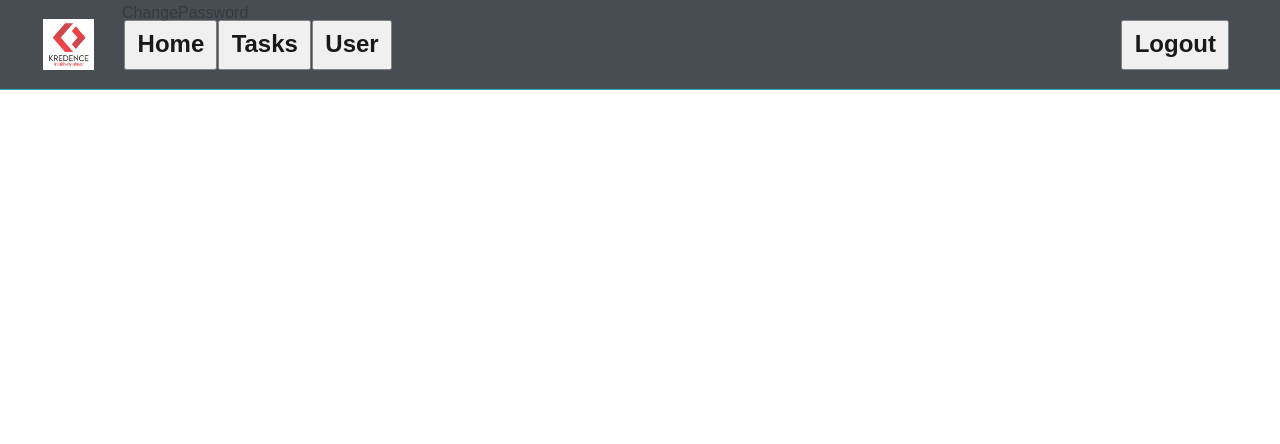
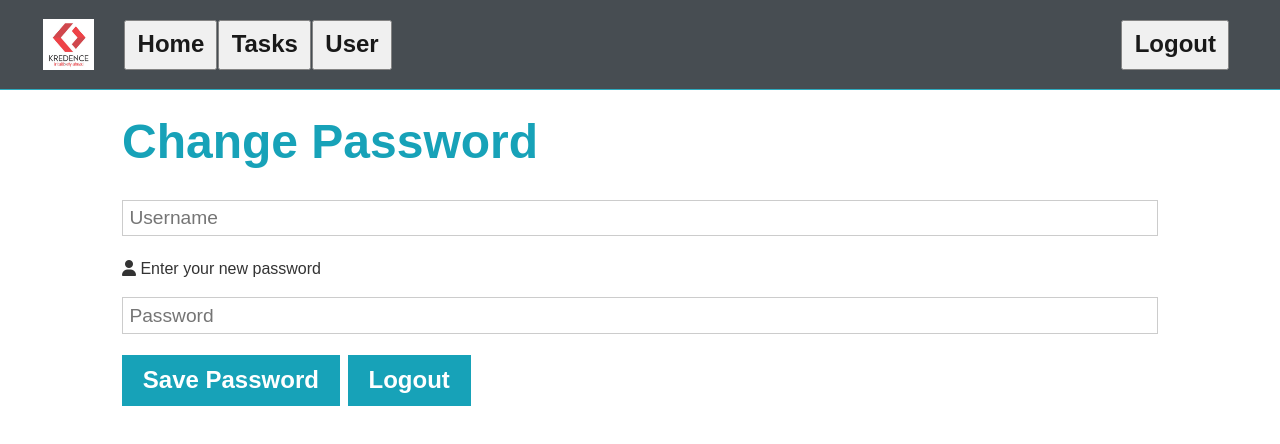
Before and after one commit to Sonu-kumar-web/Web-Panel-using-React-, a React (Create React App) app: page /change-password in a window 1280 px wide. Shown: the top 444 px of the page. Built offline with nearby package versions, Linux system fonts and the light colour scheme; sample sign-in values are in the browser's storage.

Commit message:
final submit

```diff
--- a/src/App.js
+++ b/src/App.js
@@ -10,6 +10,7 @@ import ChangePassword from "./components/auth/ChangePassword";
 import Home from "./components/dashboard/Home";
 import Tasks from "./components/dashboard/Tasks";
 import User from "./components/dashboard/User";
+import AddNewTask from "./components/dashboard/AddNewTask";
 
 import PrivateRoute from "./components/routing/PrivateRoute";
 
@@ -32,6 +33,11 @@ class App extends Component {
                      <PrivateRoute exact path="/home" component={Home} />
                      <PrivateRoute exact path="/tasks" component={Tasks} />
                      <PrivateRoute exact path="/user" component={User} />
+                     <PrivateRoute
+                        exact
+                        path="/add-new-task"
+                        component={AddNewTask}
+                     />
                   </Switch>
                </section>
             </Fragment>
--- a/src/assets/css/App.css
+++ b/src/assets/css/App.css
@@ -226,3 +226,14 @@ button {
    height: 100px;
    margin-top: 5px;
 }
+.change-pass-log {
+   color: white;
+}
+.change-pass-div {
+   margin-top: 2%;
+}
+
+.addTask {
+   margin-top: 10%;
+   width: 20%;
+}
--- a/src/components/auth/ChangePassword.js
+++ b/src/components/auth/ChangePassword.js
@@ -1,7 +1,79 @@
-import React, { Component } from "react";
+import React, { Component, Fragment } from "react";
+import { Link, Redirect } from "react-router-dom";
 
-export default class ChangePassword extends Component {
+export default class extends Component {
+   state = { password: "" };
+
    render() {
-      return <div>ChangePassword</div>;
+      const { password } = this.state;
+
+      let username = localStorage.getItem("ChangePassword");
+      console.log(username, +"    " + password);
+
+      return (
+         <Fragment>
+            <h1 className="x-large text-primary all-margin">Change Password</h1>
+            <p className="lead"></p>
+            <form className="form">
+               <div className="form-group"></div>
+               <div className="form-group">
+                  <input
+                     type="text"
+                     placeholder="Username"
+                     name="username"
+                     value={username}
+                     readOnly
+                     required
+                  />
+               </div>
+               <div className="form-group">
+                  <p className="lead">
+                     <i className="fas fa-user"></i> Enter your new password
+                  </p>
+                  <input
+                     type="password"
+                     placeholder="Password"
+                     name="password"
+                     minLength="6"
+                     value={password}
+                     onChange={(e) => {
+                        this.setState({ password: e.target.value });
+                     }}
+                     required
+                  />
+                  <div className="change-pass-div">
+                     <button
+                        className="btn btn-primary "
+                        onClick={() => {
+                           localStorage.setItem(username, password);
+                           localStorage.removeItem("isAuthenticated");
+                           window.location.reload(false);
+                        }}
+                     >
+                        <h1>
+                           <Link to="/login" className="change-pass-log">
+                              Save Password
+                           </Link>
+                        </h1>
+                     </button>
+                     <button
+                        onClick={() => {
+                           localStorage.removeItem("isAuthenticated");
+                           localStorage.removeItem("isLogin");
+                           window.location.reload(false);
+                        }}
+                        className="btn btn-primary "
+                     >
+                        <h1>
+                           <Link to="/login" className="change-pass-log">
+                              Logout
+                           </Link>
+                        </h1>
+                     </button>
+                  </div>
+               </div>
+            </form>
+         </Fragment>
+      );
    }
 }
--- a/src/components/auth/Login.js
+++ b/src/components/auth/Login.js
@@ -18,7 +18,7 @@ export default class extends Component {
       const { username, password } = this.state;
 
       if (localStorage.getItem("isAuthenticated")) {
-         return <Redirect to="/" />;
+         return <Redirect to="/home" />;
       }
       return (
          <Fragment>
--- a/src/components/auth/Signup.js
+++ b/src/components/auth/Signup.js
@@ -8,7 +8,7 @@ export default class Signup extends Component {
       e.preventDefault();
       const { username, password } = this.state;
       localStorage.setItem(username, password);
-
+      localStorage.setItem("ChangePassword", username);
       localStorage.setItem("isAuthenticated", true);
       window.location.reload(false);
    };
@@ -18,7 +18,7 @@ export default class Signup extends Component {
 
       //   Redirect if logged in
       if (localStorage.getItem("isAuthenticated")) {
-         return <Redirect to="/" />;
+         return <Redirect to="/home" />;
       }
 
       return (
--- /dev/null
+++ b/src/components/dashboard/AddNewTask.js
@@ -0,0 +1,81 @@
+import React, { Fragment } from "react";
+
+class AddNewTask extends React.Component {
+   constructor(props) {
+      super();
+      this.id = 0;
+      this.title = "hey";
+      this.completed = true;
+   }
+
+   onSubmit = (e) => {
+      e.preventDefault();
+      const newTask = [
+         {
+            id: this.id,
+            title: this.title,
+            completed: this.completed,
+         },
+      ];
+      console.log("FormData", newTask);
+      this.props.formData(newTask);
+      this.props.closeForm();
+   };
+
+   render() {
+      return (
+         <Fragment>
+            <div>
+               <h1 className="large text-primary">Add New task</h1>
+
+               <form
+                  className="form"
+                  onSubmit={(e) => {
+                     this.onSubmit(e);
+                  }}
+               >
+                  <div className="form-group">
+                     <input
+                        type="text"
+                        placeholder="id"
+                        name="id"
+                        // value={id}
+                        onChange={(e) => (this.id = e.target.value)}
+                        required
+                     />
+                  </div>
+                  <div className="form-group">
+                     <input
+                        type="text"
+                        placeholder="Title"
+                        name="title"
+                        // value={title}
+                        onChange={(e) => (this.title = e.target.value)}
+                     />
+                  </div>
+                  <div className="form-group">
+                     <input
+                        type="text"
+                        placeholder="Completed"
+                        name="completed"
+                        // value={completed}
+                        onChange={(e) => (this.completed = e.target.value)}
+                     />
+                  </div>
+
+                  <input type="submit" className="btn btn-primary my-1" />
+
+                  <button
+                     className="btn btn-primary my-1"
+                     onClick={() => this.props.closeForm()}
+                  >
+                     Go Back
+                  </button>
+               </form>
+            </div>
+         </Fragment>
+      );
+   }
+}
+
+export default AddNewTask;
--- a/src/components/dashboard/Answers.js
+++ b/src/components/dashboard/Answers.js
@@ -9,7 +9,7 @@ export default class Answers extends Component {
          "Node.js is an open-source server side runtime environment built on Chrome's V8 JavaScript engine. It provides an event driven, non-blocking (asynchronous) I/O and cross-platform runtime environment for building highly scalable server-side application using JavaScript.Node.js can be used to build different types of applications such as command line application, web application, real-time chat application, REST API server etc. However, it is mainly used to build network programs like web servers, similar to PHP, Java, or ASP.NET.";
       arr[2] =
          "MongoDB is a document-oriented NoSQL database used for high volume data storage. Instead of using tables and rows as in the traditional relational databases, MongoDB makes use of collections and documents. Documents consist of key-value pairs which are the basic unit of data in MongoDB. Collections contain sets of documents and function which is the equivalent of relational database tables.";
-      arr[4] =
+      arr[3] =
          "JavaScript is a scripting or programming language that allows you to implement complex features on web pages — every time a web page does more than just sit there and display static information for you to look at — displaying timely content updates, interactive maps, animated 2D/3D graphics, scrolling video jukeboxes, etc. — you can bet that JavaScript is probably involved. It is the third layer of the layer cake of standard web technologies, two of which (HTML and CSS) we have covered in much more detail in other parts of the Learning Area.";
       const { index } = this.props;
       console.log("Ans", index);
--- a/src/components/dashboard/User.js
+++ b/src/components/dashboard/User.js
@@ -1,7 +1,67 @@
-import React, { Component } from "react";
+import React, { Component, Fragment } from "react";
+import { Link } from "react-router-dom";
 
-export default class User extends Component {
+export default class extends Component {
    render() {
-      return <div>User</div>;
+      let username = localStorage.getItem("ChangePassword");
+      let password = localStorage.getItem(username);
+      // console.log(username, +"  " + password);
+
+      return (
+         <Fragment>
+            <h1 className="x-large text-primary all-margin">User Detail</h1>
+            <p className="lead"></p>
+
+            <form className="form" onSubmit={(e) => this.onSubmit(e)}>
+               <div className="form-group"></div>
+               <div className="form-group">
+                  <input
+                     type="text"
+                     placeholder="Username"
+                     name="username"
+                     value={username}
+                     readOnly
+                     required
+                  />
+               </div>
+               <div className="form-group">
+                  <input
+                     type="password"
+                     placeholder="Password"
+                     name="password"
+                     minLength="6"
+                     value={password}
+                     readOnly
+                     required
+                  />
+                  <div className="change-pass-div">
+                     <button className="btn btn-primary ">
+                        <h1>
+                           <Link
+                              to="/change-password"
+                              className="change-pass-log"
+                           >
+                              Change Password
+                           </Link>
+                        </h1>
+                     </button>
+                     <button
+                        onClick={() => {
+                           localStorage.removeItem("isAuthenticated");
+                           window.location.reload(false);
+                        }}
+                        className="btn btn-primary "
+                     >
+                        <h1>
+                           <Link to="/login" className="change-pass-log">
+                              Logout
+                           </Link>
+                        </h1>
+                     </button>
+                  </div>
+               </div>
+            </form>
+         </Fragment>
+      );
    }
 }
--- a/src/components/layouts/Landing.js
+++ b/src/components/layouts/Landing.js
@@ -2,11 +2,10 @@ import React, { Component } from "react";
 import { Link, Redirect } from "react-router-dom";
 
 class Landing extends Component {
-   //    if(true) {
-   //       return <Redirect to="/" />;
-   //    }
-
    render() {
+      if (localStorage.getItem("isAuthenticated")) {
+         return <Redirect to="/home" />;
+      }
       return (
          <section className="landing">
             <div className="dark-overlay">
```
Also changed, not shown: src/components/dashboard/Tasks.js (+30 -2 lines).
